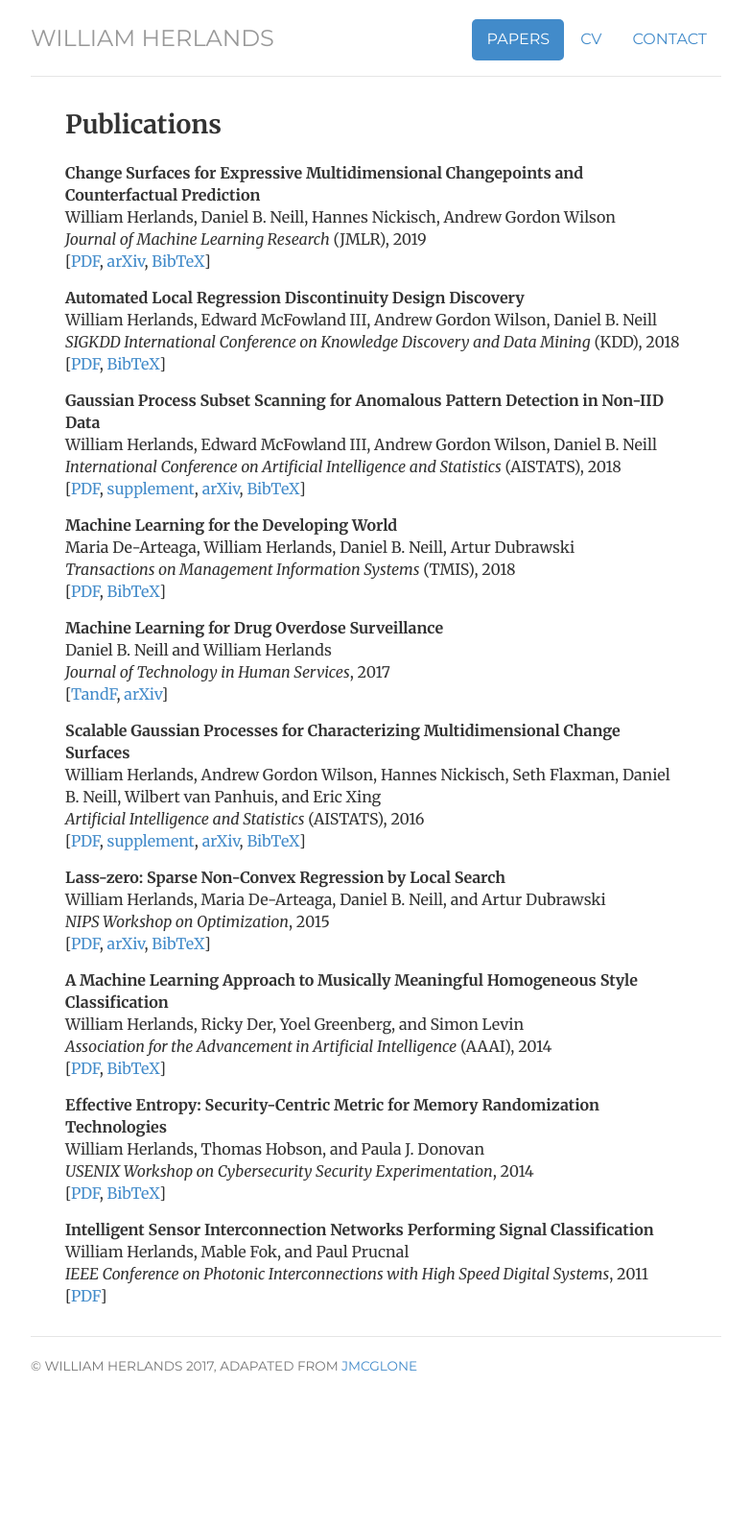
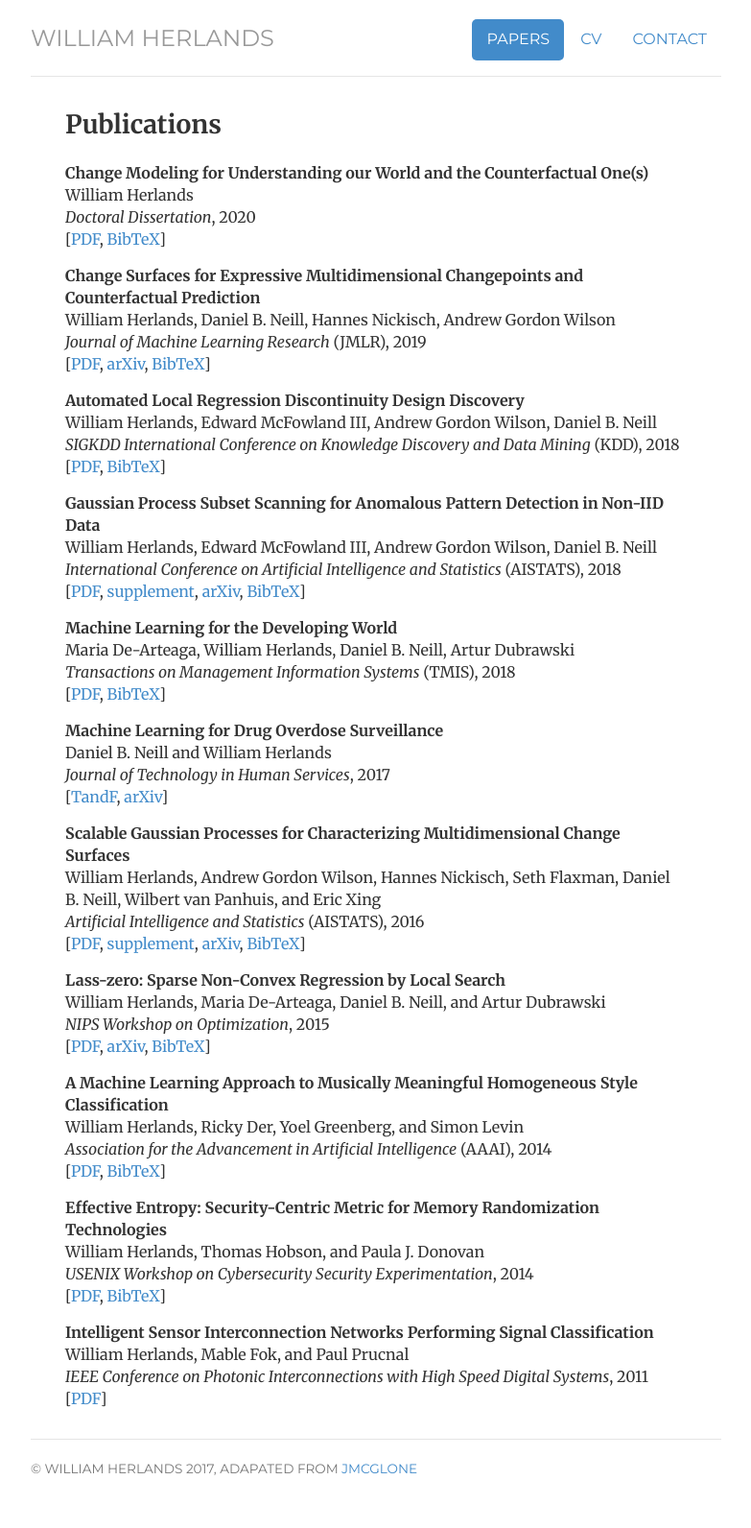
Before and after one commit to herlands/herlands.github.io, a Jekyll site: the page built from papers/index.html, in a window 1280 px wide. Shown: the whole page at 96% size, without its empty margins (248-1031 px from the left). Built offline with Jekyll 4.4.1, drawn with Linux system fonts in a browser that asks for light colours; before the commit the page ends 1485 px from its top, so only the background shows below that.

Commit message:
Update index.html

```diff
--- a/papers/index.html
+++ b/papers/index.html
@@ -12,6 +12,12 @@ description: Papers by William Herlands
 <div class="cv">
 
 					<h2>Publications</h2>
+
+		<div class="paper-title">Change Modeling for Understanding our World and the Counterfactual One(s)</div>
+                    William Herlands
+                    <br><em>Doctoral Dissertation</em>, 2020
+                    <br>[<a href="https://www.ml.cmu.edu/research/joint_phd_dissertations/thesis_final_herlands.pdf" target="_blank">PDF</a>,
+		    <a href="/files/HerlandsThesis.bib" target="_blank">BibTeX</a>]
 
 		<div class="paper-title">Change Surfaces for Expressive Multidimensional Changepoints and Counterfactual Prediction</div>
                     William Herlands, Daniel B. Neill, Hannes Nickisch, Andrew Gordon Wilson
```
